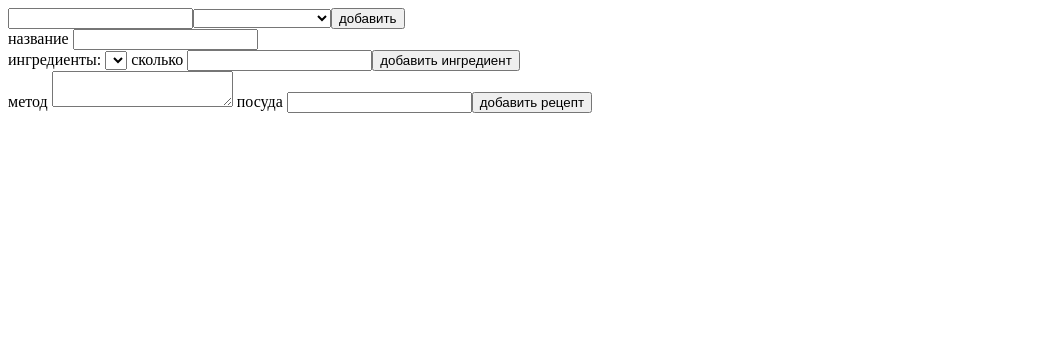
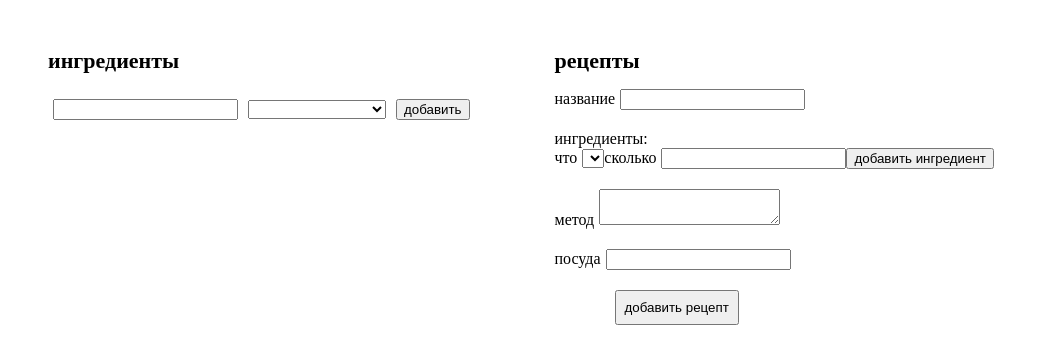
Before and after one commit to moony-inc/bar, a Vue app: page / in a window 1280 px wide. Shown: the top 364 px of the page, without its empty margins (0-1049 px from the left). Built offline with nearby package versions, Linux system fonts and the light colour scheme.

Commit message:
changes after code review and partly done style

```diff
--- a/src/components/IngredientList.vue
+++ b/src/components/IngredientList.vue
@@ -1,11 +1,12 @@
 <template>
-  <div class="ingredients-list">
-     <div
-        v-for="category in categoriesToShow"
-        :key="category.value"
-     >
-      {{ category.name }}
+  <div class="ingredient-list">
+    <div
+      v-for="category in categoriesToShow"
+      :key="category.value"
+    >
+      <h2>{{ category.name }}</h2>
       <div
+        class="ingredient"
         v-for="ingredient in ingredientsByCategory(category)"
         :key="ingredient.id"
       >
@@ -13,6 +14,7 @@
         <button
           type="button"
           :disabled="usingIngredientInRecipesById(ingredient.id)"
+          :title="usingIngredientInRecipesById(ingredient.id) ? 'ингредиент используется' : ''"
           @click="deleteIngredient(ingredient)"
         >x</button>
       </div>
@@ -48,3 +50,22 @@ export default {
   },
 };
 </script>
+
+<style lang="scss">
+  .ingredient-list {
+
+    h2 {
+      margin: 5px 0;
+      font-size: 18px;
+    }
+
+    .ingredient {
+      margin-left: 15px;
+    }
+
+    button {
+      padding: 0 3px;
+    }
+
+  }
+</style>
--- a/src/components/Ingredients.vue
+++ b/src/components/Ingredients.vue
@@ -1,5 +1,6 @@
 <template>
   <div class="ingredients">
+    <h1>ингредиенты</h1>
     <IngredientList />
     <form @submit.prevent="addIngredient">
       <input
@@ -57,3 +58,25 @@ export default {
   },
 };
 </script>
+
+<style lang="scss">
+  .ingredients {
+
+    h1 {
+      margin-top: 0;
+      font-size: 22px;
+    }
+
+    form {
+      margin: 10px 0;
+      padding: 5px 0;
+    }
+
+    input,
+    select,
+    button {
+      margin: 5px;
+    }
+
+  }
+</style>
--- a/src/components/RecipeForm.vue
+++ b/src/components/RecipeForm.vue
@@ -4,22 +4,25 @@
     @submit.prevent="addRecipe"
   >
     <label>
-      название
+      <span>название</span>
       <input
         type="text"
         v-model="recipeName"
         required
       >
     </label>
-    <div>
-      {{ "ингредиенты:" }}
-      <div
+    <div class="recipe-ingredients">
+      <div class="recipe-ingredients-list">{{ "ингредиенты:" }}
+        <span
           v-for="ingredient in recipeIngredients"
           :key="ingredient.id"
         >
-        {{ ingredients.find(item => item.id === ingredient.id).name }} {{ ingredient.amount }}
+          {{ ingredientNameById(ingredient.id) }} {{ ingredient.amount+'; ' }}
+        </span>
       </div>
-      <select  v-model="selectedIngredient">
+      <label>
+        <span>что</span>
+        <select v-model="selectedIngredient">
           <option
             v-for="ingredient in ingredients"
             :value="ingredient.id"
@@ -28,17 +31,21 @@
             {{ ingredient.name }}
           </option>
         </select>
+      </label>
       <label>
-        сколько
+        <span>сколько</span>
         <input
           type="text"
           v-model="selectedAmount"
         >
       </label>
-      <button @click="addIngredientToRecipe">добавить ингредиент</button>
+      <button
+        class="add-ingredient-to-recipe-button"
+        @click="addIngredientToRecipe"
+      >добавить ингредиент</button>
     </div>
     <label>
-      метод
+      <span>метод</span>
       <textarea
         v-model="method"
         required
@@ -46,14 +53,19 @@
       </textarea>
     </label>
     <label>
-      посуда
+      <span>посуда</span>
       <input
         type="text"
-        v-model="glass"
+        v-model="drinkware"
         required
       >
     </label>
-    <button type="submit">добавить рецепт</button>
+    <div>
+      <button
+        class="add-recipe-button"
+        type="submit"
+      >добавить рецепт</button>
+    </div>
   </form>
 </template>
 
@@ -67,7 +79,7 @@ export default {
     selectedAmount: '',
     recipeIngredients: [],
     method: '',
-    glass: '',
+    drinkware: '',
   }),
   computed: {
     ...mapState([
@@ -76,6 +88,7 @@ export default {
     ]),
     ...mapGetters([
       'newRecipeId',
+      'ingredientNameById',
     ]),
   },
   methods: {
@@ -95,14 +108,37 @@ export default {
         name: this.recipeName,
         ingredients: this.recipeIngredients,
         method: this.method,
-        glass: this.glass,
+        drinkware: this.drinkware,
         id: this.newRecipeId,
       });
       this.recipeName = '';
       this.recipeIngredients = [];
       this.method = '';
-      this.glass = '';
+      this.drinkware = '';
     },
   },
 };
 </script>
+
+<style lang="scss">
+  .recipe-form {
+    display: flex;
+    flex-direction: column;
+
+    label,
+    .recipe-ingredients {
+      margin-bottom: 20px;
+    }
+
+    span {
+      padding: 5px;
+      padding-left: 0;
+    }
+
+    .add-recipe-button {
+      padding: 8px;
+      margin-left: 60px;
+    }
+
+  }
+</style>
--- a/src/components/RecipeList.vue
+++ b/src/components/RecipeList.vue
@@ -1,35 +1,41 @@
 <template>
   <div class="recipe-list">
     <div
-        v-for="recipe in recipes"
-        :key="recipe.id"
+      class="recipe"
+      v-for="recipe in recipes"
+      :key="recipe.id"
     >
-      {{ recipe.name }}
+      <h2 class="recipe-title">{{ recipe.name }}</h2>
+      <span
+        v-for="ingredient in recipe.ingredients"
+        :key="ingredient.id"
+      >
+        {{ ingredientNameById(ingredient.id) }} {{ ingredient.amount+'; ' }}
+      </span>
+      <div>
+        {{"метод: "}}{{ recipe.method }}
+        {{"посуда: "}}{{ recipe.drinkware }}
+      </div>
       <button
+        class="delete-recipe-button"
         type="button"
         @click="deleteRecipe(recipe)"
       >X</button>
-        <div
-          v-for="ingredient in recipe.ingredients"
-          :key="ingredient.id"
-        >
-          {{ ingredients.find(item => item.id === ingredient.id).name }}
-          {{ ingredient.amount }}
-        </div>
-      {{ recipe.method }}
-      {{ recipe.glass }}
     </div>
   </div>
 </template>
 
 <script>
-import { mapState, mapActions } from 'vuex';
+import { mapState, mapGetters, mapActions } from 'vuex';
 
 export default {
   computed: {
     ...mapState([
       'recipes',
       'ingredients',
+    ]),
+    ...mapGetters([
+      'ingredientNameById',
     ]),
   },
   methods: {
@@ -39,3 +45,32 @@ export default {
   },
 };
 </script>
+
+<style lang="scss">
+  .recipe-list {
+
+    .recipe {
+      position: relative;
+      margin-bottom: 20px;
+      padding: 15px;
+      background-color: rgba(0, 0, 0, 0.05);
+    }
+
+    .recipe-title {
+      font-size: 18px;
+      margin: 0;
+      margin-bottom: 5px;
+    }
+
+    button {
+      padding: 0 3px;
+    }
+
+    .delete-recipe-button {
+      position: absolute;
+      top: 10px;
+      right: 10px;
+    }
+
+  }
+</style>
--- a/src/components/Recipes.vue
+++ b/src/components/Recipes.vue
@@ -1,5 +1,6 @@
 <template>
   <div class="recipes">
+    <h1>рецепты</h1>
     <RecipeList />
     <RecipeForm />
   </div>
@@ -13,3 +14,14 @@ export default {
   components: { RecipeList, RecipeForm },
 };
 </script>
+
+<style lang="scss">
+  .recipes {
+
+    h1 {
+      margin-top: 0;
+      font-size: 22px;
+    }
+
+  }
+</style>
--- a/src/store/index.js
+++ b/src/store/index.js
@@ -17,16 +17,17 @@ export default new Vuex.Store({
     newRecipeId: state => (state.recipes.length
       ? state.recipes[state.recipes.length - 1].id + 1
       : 0),
+    ingredientNameById: state => id => state.ingredients.find(item => item.id === id).name,
     usingIngredientInRecipesById: state => id => {
-      let disableDeleteIngredientButton = false;
+      let ingredientIsUsed = false;
 
       state.recipes.forEach(item => item.ingredients.forEach(element => {
         if (element.id === id) {
-          disableDeleteIngredientButton = true;
+          ingredientIsUsed = true;
         }
       }));
 
-      return disableDeleteIngredientButton;
+      return ingredientIsUsed;
     },
   },
   mutations: {
--- a/src/views/Home.vue
+++ b/src/views/Home.vue
@@ -1,7 +1,11 @@
 <template>
   <div class="home">
-    <Ingredients />
-    <Recipes />
+    <div class="ingredients-el">
+      <Ingredients />
+    </div>
+    <div class="recipes-el">
+      <Recipes />
+    </div>
   </div>
 </template>
 
@@ -13,3 +17,20 @@ export default {
   components: { Ingredients, Recipes },
 };
 </script>
+
+<style lang="scss">
+  .home {
+    display: flex;
+    justify-content: flex-start;
+
+    .ingredients {
+      margin: 20px;
+      padding: 20px;
+    }
+
+    .recipes {
+      margin: 20px;
+      padding: 20px;
+    }
+  }
+</style>
```
Lines whose indentation alone changed are shown as unchanged.
